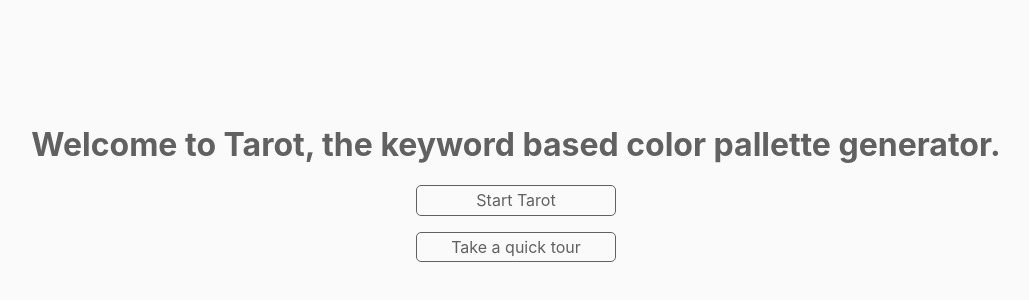
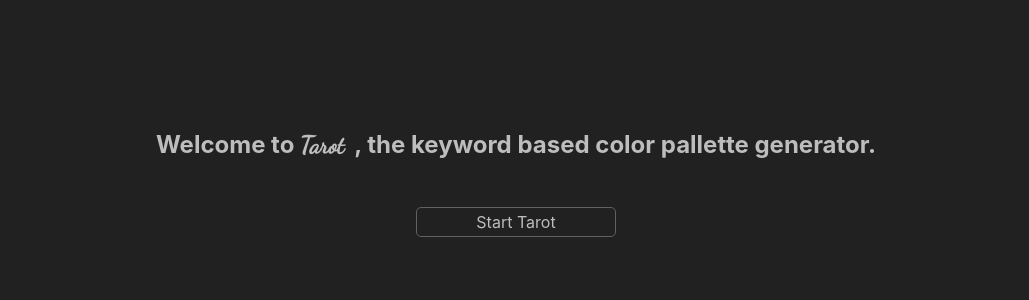
Before and after one commit to rynmgdlno/TarotV3, a React (Create React App) app: page /#/ in a window 1280 px wide. Shown: the part 208-508 px from the top of the page, without its empty margins (124-1153 px from the left). Built offline with nearby package versions, Linux system fonts and the light colour scheme; a web font is replaced by a local one.

Commit message:
updated splash / fixed darkmode switch

```diff
--- a/src/App.scss
+++ b/src/App.scss
@@ -36,7 +36,7 @@ p {
 }
 /* * Dark / Light Modes * */
 
-html {
+html.light {
 background-color: #FAFAFA;
   h1, h2, h3, h4, h5, p, span, hr {
   color: #616161;
@@ -58,7 +58,7 @@ background-color: #FAFAFA;
   --background-color: #FAFAFA;
 }
 
-html.dark {
+html {
   background-color: #212121;
   h1, h2, h3, h4, h5, p, span, button, hr {
     color: #BDBDBD;
--- a/src/components/custom-button/custom-button.styles.scss
+++ b/src/components/custom-button/custom-button.styles.scss
@@ -5,6 +5,10 @@ button {
     cursor: pointer;
   }
 }
+
+// :disabled {
+//   cursor: not-allowed;
+// }
 
 .custom-button {
   border: 1px solid #616161;
--- a/src/components/menu/menu.js
+++ b/src/components/menu/menu.js
@@ -12,7 +12,7 @@ import HelpIcon from '../icons/icon-components/help.icon'
 import './menu.styles.scss'
 import '../icons/icon.styles.scss'
 
-const Menu = ({ toggleDark, toggleSavedPalettes, toggleUserMenu, currentUser, togglePalettePopup, updatePalettes }) => {
+const Menu = ({ toggleLight, toggleSavedPalettes, toggleUserMenu, currentUser, togglePalettePopup, updatePalettes }) => {
   return (
     <div className='menu-container'>
       <div className='menu-button'>
@@ -28,7 +28,7 @@ const Menu = ({ toggleDark, toggleSavedPalettes, toggleUserMenu, currentUser, to
         <CustomButton disabled={!currentUser} onClick={togglePalettePopup}><SaveIcon /></CustomButton>
       </div>
       <div className='menu-button'>
-        <CustomButton onClick={toggleDark}>
+        <CustomButton onClick={toggleLight}>
           <ThemeIcon />
         </CustomButton>
       </div>
--- a/src/pages/splash/splash.js
+++ b/src/pages/splash/splash.js
@@ -8,9 +8,9 @@ import './splash.scss';
 const Splash = () => {
     return (
         <div className="splash">
-            <h1>Welcome to Tarot, the keyword based color pallette generator.</h1>
+            <h2 className='splash-title'>Welcome to <span className='title'>Tarot</span>, the keyword based color pallette generator.</h2>
             <Link to='/tarot'><CustomButton className='custom-button splash-button'><p>Start Tarot</p></CustomButton></Link>
-            <Link to='/help'><CustomButton className='custom-button splash-button'><p>Take a quick tour</p></CustomButton></Link>
+            {/* <Link to='/help'><CustomButton className='custom-button splash-button' disabled={true}><p>Take a quick tour</p></CustomButton></Link> */}
         </div>
     )
 }
--- a/src/pages/splash/splash.scss
+++ b/src/pages/splash/splash.scss
@@ -4,3 +4,7 @@
     align-items: center;
     width: 80%;
 }
+
+.splash-title {
+    margin-bottom: 2em;
+}
--- a/src/pages/tarot/tarot.js
+++ b/src/pages/tarot/tarot.js
@@ -34,7 +34,7 @@ class Tarot extends Component {
       menuInitialClass: 'menu-animate-off',
       containerInitialClass: 'container-animate-off',
       savedPalettesInitialClass: 'saved-palettes-animate-off',
-      isDark: true,
+      isLight: true,
       showPalettes: false,
       userMenu: false,
       savePalettePopup: false,
@@ -265,16 +265,17 @@ class Tarot extends Component {
     }
   }
 
-  toggleDark = () => {
-    const isDark = this.state.isDark
-    const DARK_CLASS = 'dark'
-    this.setState({ isDark: !isDark })
+  toggleLight = () => {
+    const isLight = this.state.isLight
+    const LIGHT_CLASS = 'light'
+    this.setState({ isLight: !isLight })
     // this.toggleMenu()
-    if (isDark) {
-      document.documentElement.classList.add(DARK_CLASS)
+    if (isLight) {
+      document.documentElement.classList.add(LIGHT_CLASS)
     } else {
-      document.documentElement.classList.remove(DARK_CLASS)
+      document.documentElement.classList.remove(LIGHT_CLASS)
     }
+    console.log('light toggle')
   }
 
   sliderChange = (e) => {
@@ -378,7 +379,7 @@ class Tarot extends Component {
           </div>
           <div className={menuAnimate ? 'menu menu-animate' : `menu ${menuAnimateInitial}`}>
             <Menu
-              toggleDark={this.toggleDark}
+              toggleLight={this.toggleLight}
               toggleSavedPalettes={this.toggleSavedPalettes}
               userMenu={userMenu}
               toggleUserMenu={this.toggleUserMenu}
```
